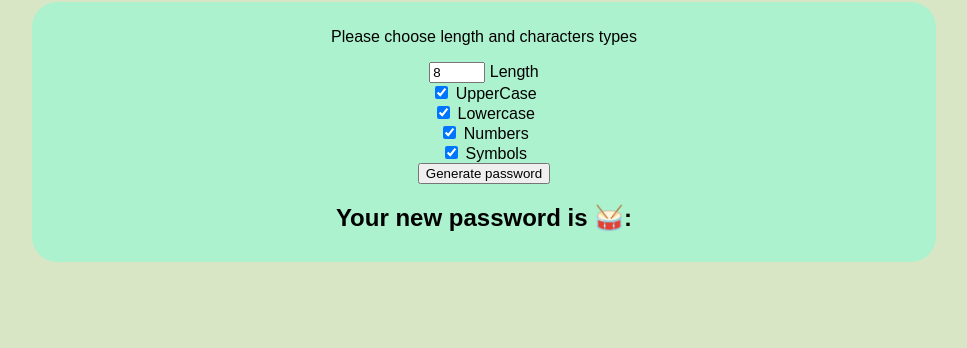
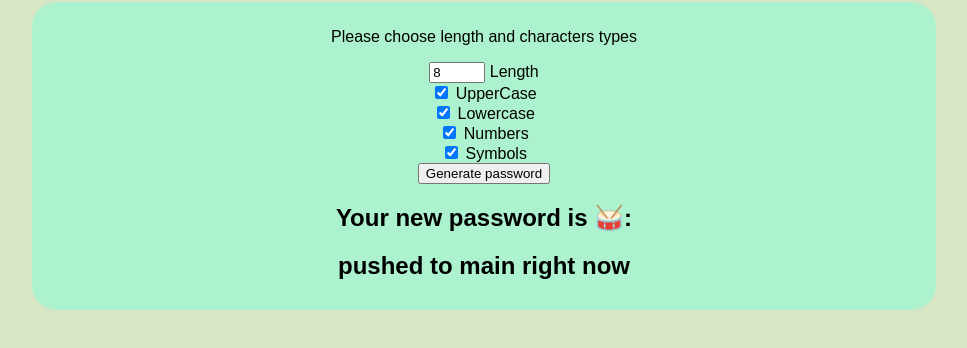
Before and after one commit to Elroy770/js.learning, a plain HTML site: page index.html in a window 1280 px wide. Shown: the part 78-426 px from the top of the page, without its empty margins (156-1123 px from the left). Drawn offline with Linux system fonts and the light colour scheme.

Commit message:
trying trigger

```diff
--- a/index.html
+++ b/index.html
@@ -35,6 +35,7 @@
             <h2>Your new password is 🥁: </h2>
             <p id="password"></p>
     </div>
+    <h2>pushed to main right now</h2>
 
     <script src="index.js"></script>
 </html>
```
Also changed, not shown: 1 other file.
